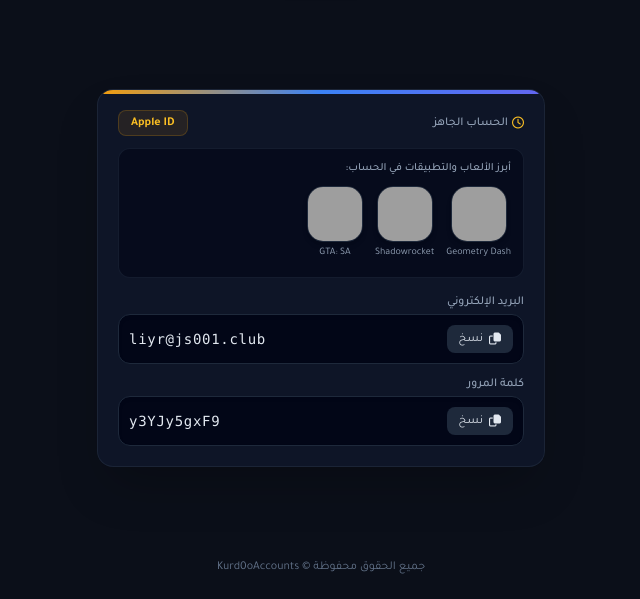
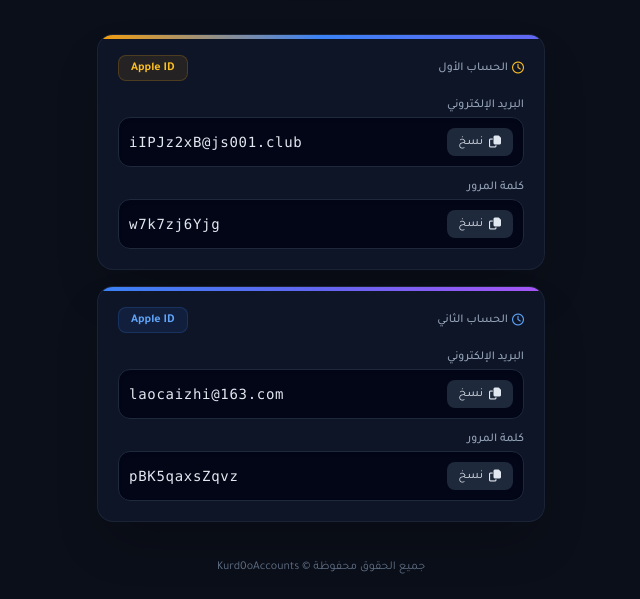
Before and after one commit to yousifmziri/KurdoIds-, a plain HTML site: page index.html in a window 1280 px wide. Shown: the part 201-800 px from the top of the page, without its empty margins (319-959 px from the left). Drawn offline with nearby package versions, Linux system fonts and the light colour scheme; grey boxes are pictures that could not be loaded.

Commit message:
Refactor account sections in index.html

```diff
--- a/index.html
+++ b/index.html
@@ -23,52 +23,56 @@
         </a>
     </div>
 
-    <main class="w-full max-w-md mx-auto my-6">
+    <main class="w-full max-w-md mx-auto my-6 flex flex-col gap-4">
 
-        <!-- الحساب -->
+        <!-- الحساب الأول -->
         <div class="bg-slate-900/90 backdrop-blur border border-slate-800/80 rounded-2xl p-5 shadow-2xl relative overflow-hidden">
             <div class="absolute top-0 right-0 left-0 h-1 bg-gradient-to-r from-amber-500 via-blue-500 to-indigo-500"></div>
 
-            <div class="flex items-center justify-between mb-3">
-                <span class="text-xs font-medium text-slate-400 flex items-center gap-1"><i class="fa-regular fa-clock text-amber-400"></i> الحساب الجاهز</span>
+            <div class="flex items-center justify-between mb-4">
+                <span class="text-xs font-medium text-slate-400 flex items-center gap-1"><i class="fa-regular fa-clock text-amber-400"></i> الحساب الأول</span>
                 <span class="text-xs font-bold px-3 py-1 bg-amber-500/10 text-amber-400 rounded-lg border border-amber-500/20">Apple ID</span>
-            </div>
-
-            <!-- صور الألعاب الحقيقية -->
-            <div class="mb-4 bg-slate-950/60 border border-slate-800/60 rounded-xl p-3">
-                <span class="text-[11px] text-slate-400 block mb-2 font-medium">أبرز الألعاب والتطبيقات في الحساب:</span>
-                <div class="flex items-center gap-3 overflow-x-auto pb-1">
-                    <!-- لعبة Geometry Dash -->
-                    <div class="flex flex-col items-center gap-1">
-                        <img src="https://is1-ssl.mzstatic.com/image/thumb/Purple122/v4/58/06/07/580607f2-019d-7f41-01f1-337bb53c4371/AppIcon-0-1-85-225.png/512x512bb.jpg" alt="Geometry Dash" class="w-14 h-14 rounded-2xl object-cover border border-slate-800 shadow-md">
-                        <span class="text-[10px] text-slate-400">Geometry Dash</span>
-                    </div>
-                    <!-- تطبيق Shadowrocket -->
-                    <div class="flex flex-col items-center gap-1">
-                        <img src="https://is1-ssl.mzstatic.com/image/thumb/Purple112/v4/71/6a/03/716a03e6-953b-e0fa-9f89-8d197931ca8a/AppIcon-0-1-s_U005eUnk-85-225.png/512x512bb.jpg" alt="Shadowrocket" class="w-14 h-14 rounded-2xl object-cover border border-slate-800 shadow-md">
-                        <span class="text-[10px] text-slate-400">Shadowrocket</span>
-                    </div>
-                    <!-- لعبة GTA San Andreas -->
-                    <div class="flex flex-col items-center gap-1">
-                        <img src="https://is1-ssl.mzstatic.com/image/thumb/Purple126/v4/4a/29/73/4a29738d-8a50-6a97-9e0c-84318c47ff1c/AppIcon-1-0-0-85-225.png/512x512bb.jpg" alt="GTA SA" class="w-14 h-14 rounded-2xl object-cover border border-slate-800 shadow-md">
-                        <span class="text-[10px] text-slate-400">GTA: SA</span>
-                    </div>
-                </div>
             </div>
 
             <div class="mb-3">
                 <label class="block text-xs text-slate-400 mb-1 font-medium">البريد الإلكتروني</label>
                 <div class="flex items-center justify-between bg-slate-950 border border-slate-800 rounded-xl p-2.5 shadow-inner">
-                    <button onclick="copyText('account-email', this)" class="text-xs bg-slate-800 hover:bg-slate-700 text-slate-200 px-3 py-1.5 rounded-lg transition flex items-center gap-1.5"><i class="fa-regular fa-copy"></i> نسخ</button>
-                    <span dir="ltr" id="account-email" class="text-slate-200 font-mono text-sm select-all tracking-wider">liyr@js001.club</span>
+                    <button onclick="copyText('email-1', this)" class="text-xs bg-slate-800 hover:bg-slate-700 text-slate-200 px-3 py-1.5 rounded-lg transition flex items-center gap-1.5"><i class="fa-regular fa-copy"></i> نسخ</button>
+                    <span dir="ltr" id="email-1" class="text-slate-200 font-mono text-sm select-all tracking-wider">iIPJz2xB@js001.club</span>
                 </div>
             </div>
 
             <div>
                 <label class="block text-xs text-slate-400 mb-1 font-medium">كلمة المرور</label>
                 <div class="flex items-center justify-between bg-slate-950 border border-slate-800 rounded-xl p-2.5 shadow-inner">
-                    <button onclick="copyText('account-pass', this)" class="text-xs bg-slate-800 hover:bg-slate-700 text-slate-200 px-3 py-1.5 rounded-lg transition flex items-center gap-1.5"><i class="fa-regular fa-copy"></i> نسخ</button>
-                    <span dir="ltr" id="account-pass" class="text-slate-200 font-mono text-sm select-all tracking-wider">y3YJy5gxF9</span>
+                    <button onclick="copyText('pass-1', this)" class="text-xs bg-slate-800 hover:bg-slate-700 text-slate-200 px-3 py-1.5 rounded-lg transition flex items-center gap-1.5"><i class="fa-regular fa-copy"></i> نسخ</button>
+                    <span dir="ltr" id="pass-1" class="text-slate-200 font-mono text-sm select-all tracking-wider">w7k7zj6Yjg</span>
+                </div>
+            </div>
+        </div>
+
+        <!-- الحساب الثاني -->
+        <div class="bg-slate-900/90 backdrop-blur border border-slate-800/80 rounded-2xl p-5 shadow-2xl relative overflow-hidden">
+            <div class="absolute top-0 right-0 left-0 h-1 bg-gradient-to-r from-blue-500 via-indigo-500 to-purple-500"></div>
+
+            <div class="flex items-center justify-between mb-4">
+                <span class="text-xs font-medium text-slate-400 flex items-center gap-1"><i class="fa-regular fa-clock text-blue-400"></i> الحساب الثاني</span>
+                <span class="text-xs font-bold px-3 py-1 bg-blue-500/10 text-blue-400 rounded-lg border border-blue-500/20">Apple ID</span>
+            </div>
+
+            <div class="mb-3">
+                <label class="block text-xs text-slate-400 mb-1 font-medium">البريد الإلكتروني</label>
+                <div class="flex items-center justify-between bg-slate-950 border border-slate-800 rounded-xl p-2.5 shadow-inner">
+                    <button onclick="copyText('email-2', this)" class="text-xs bg-slate-800 hover:bg-slate-700 text-slate-200 px-3 py-1.5 rounded-lg transition flex items-center gap-1.5"><i class="fa-regular fa-copy"></i> نسخ</button>
+                    <span dir="ltr" id="email-2" class="text-slate-200 font-mono text-sm select-all tracking-wider">laocaizhi@163.com</span>
+                </div>
+            </div>
+
+            <div>
+                <label class="block text-xs text-slate-400 mb-1 font-medium">كلمة المرور</label>
+                <div class="flex items-center justify-between bg-slate-950 border border-slate-800 rounded-xl p-2.5 shadow-inner">
+                    <button onclick="copyText('pass-2', this)" class="text-xs bg-slate-800 hover:bg-slate-700 text-slate-200 px-3 py-1.5 rounded-lg transition flex items-center gap-1.5"><i class="fa-regular fa-copy"></i> نسخ</button>
+                    <span dir="ltr" id="pass-2" class="text-slate-200 font-mono text-sm select-all tracking-wider">pBK5qaxsZqvz</span>
                 </div>
             </div>
         </div>
```
